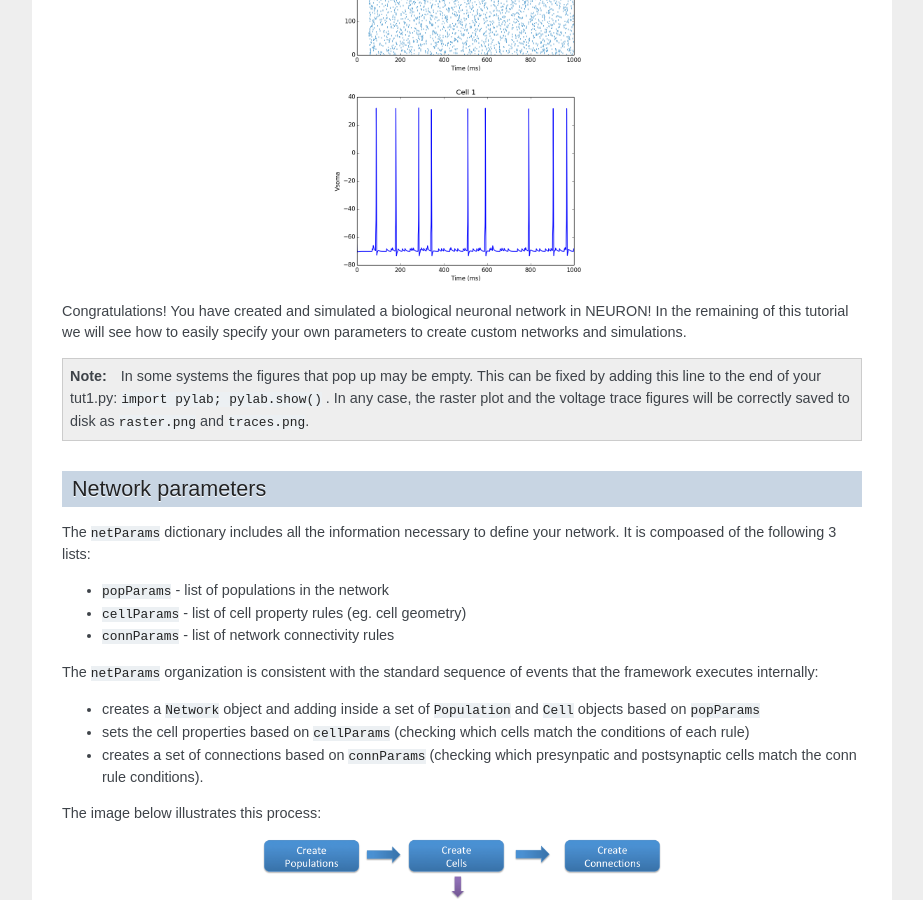
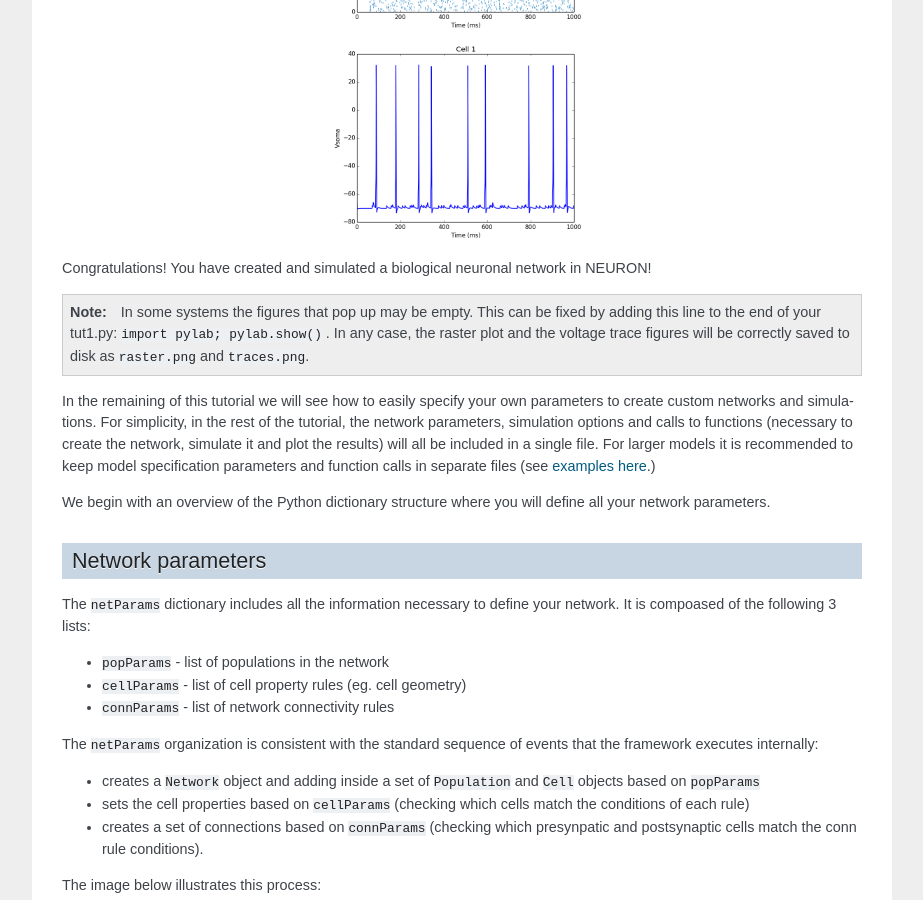
Before and after one commit to suny-downstate-medical-center/netpyne, a Sphinx documentation site: the page built from doc/source/tutorial.rst, in a window 1280 px wide and 900 px high, scrolled down 1356 px. Shown: the whole window, without its empty margins (198-1121 px from the left). Built offline with Sphinx 7.4.7, drawn with Linux system fonts in a browser that asks for light colours; some of the changed text lies outside the part shown.

Commit message:
edited first part of tutorial

```diff
--- a/doc/source/tutorial.rst
+++ b/doc/source/tutorial.rst
@@ -3,7 +3,7 @@
 Tutorial
 =======================================
 
-This tutorial provides an overview of how to use the NetPyNE python package to create a simple network. For simplicity, the network parameters, simulation options and calls to functions (necessary to create the network, simulate it and plot the results) will all be included in a single file.
+This tutorial provides an overview of how to use the NetPyNE python package to create a simple network.
 
 Downloading and installation instructions here: :ref:`install`
 
@@ -57,9 +57,13 @@
 	:width: 35%
 	:align: center
 
-Congratulations! You have created and simulated a biological neuronal network in NEURON! In the remaining of this tutorial we will see how to easily specify your own parameters to create custom networks and simulations.
+Congratulations! You have created and simulated a biological neuronal network in NEURON!
 
 .. note:: In some systems the figures that pop up may be empty. This can be fixed by adding this line to the end of your tut1.py: ``import pylab; pylab.show()`` . In any case, the raster plot and the voltage trace figures will be correctly saved to disk as ``raster.png`` and ``traces.png``.
+
+In the remaining of this tutorial we will see how to easily specify your own parameters to create custom networks and simulations. For simplicity, in the rest of the tutorial, the network parameters, simulation options and calls to functions (necessary to create the network, simulate it and plot the results) will all be included in a single file. For larger models it is recommended to keep model specification parameters and function calls in separate files (see `examples here <https://https://github.com/Neurosim-lab/netpyne/tree/master/examples>`_.)
+
+We begin with an overview of the Python dictionary structure where you will define all your network parameters.
 
 Network parameters
 ----------------------
```
